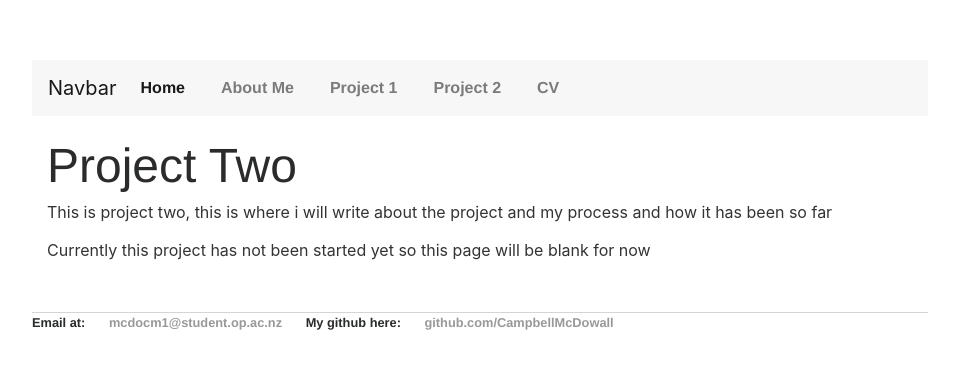
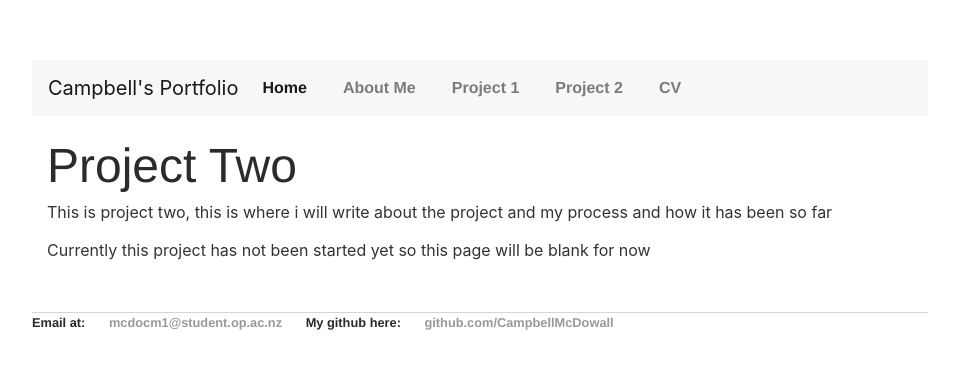
Before and after one commit to CampbellMcDowall/CampbellMcDowall.github.io, a Jekyll site: the page built from projectTwo.html, in a window 1280 px wide. Shown: the top 369 px of the page, without its empty margins (160-1119 px from the left). Built offline with Jekyll 4.4.1, drawn with Linux system fonts in a browser that asks for light colours; nearby versions of some CDN libraries.

Commit message:
Update projectTemplate.html

```diff
--- a/_layouts/projectTemplate.html
+++ b/_layouts/projectTemplate.html
@@ -24,7 +24,7 @@
     <button class="navbar-toggler navbar-toggler-right" type="button" data-toggle="collapse" data-target="#navbarTogglerDemo02" aria-controls="navbarTogglerDemo02" aria-expanded="false" aria-label="Toggle navigation">
       <span class="navbar-toggler-icon"></span>
     </button>
-    <a class="navbar-brand" href="#">Navbar</a>
+    <a class="navbar-brand" href="#">Campbell's Portfolio</a>
      <div class="collapse navbar-collapse" id="navbarTogglerDemo02">
        <ul class="navbar-nav mr-auto mt-2 mt-md-0">
          <li class="nav-item active">
```
